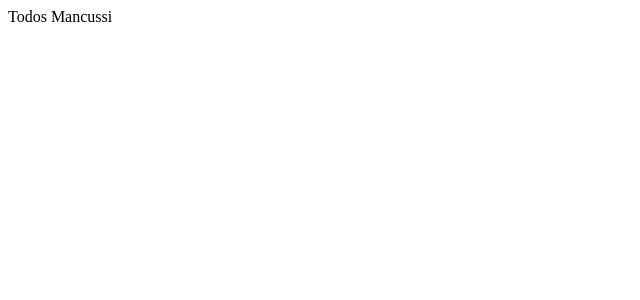
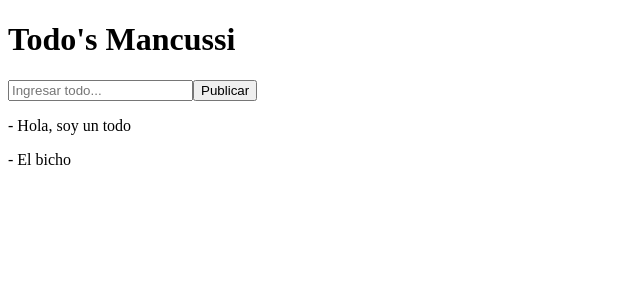
Before and after one commit to andyMancuso/todolist, a React (Create React App) app: page / in a window 1280 px wide. Shown: the top 300 px of the page, without its empty margins (0-640 px from the left). Built offline with nearby package versions, Linux system fonts and the light colour scheme.

Commit message:
Creación de landing y crear todo

```diff
--- a/src/App.js
+++ b/src/App.js
@@ -1,9 +1,52 @@
+import { useState } from "react";
 
 
 const App = () => {
+
+  const [todos, setTodos] = useState ([
+    "Hola, soy un todo",
+    "El bicho"
+  ])
+
+  const [todo, setTodo] = useState ("")
+
+  /**
+   * Esta función esta ligada al input
+   * y se ejecuta al ingresar o borrar un caractér
+   */
+  const handleChange = (e) => {
+    const newText = e.target.value
+    setTodo (newText)
+  }
+
+  const handleSubmit = (e) => {
+    e.preventDefault()
+    const list = [...todos, todo]
+    setTodos(list)
+    setTodo("")
+  }
+
+
   return (
     <div>
-      Todos Mancussi
+
+      <h1>
+        Todo's Mancussi
+      </h1>
+
+      <form onSubmit={handleSubmit}>
+      <input
+       value= {todo}
+       onChange={handleChange}
+       placeholder="Ingresar todo..." />
+
+      <button>Publicar</button>
+      </form>
+
+      {todos.map(item => {
+        return <p key={item}>- {item}</p>
+      })}
+
     </div>
   );
 }
```
